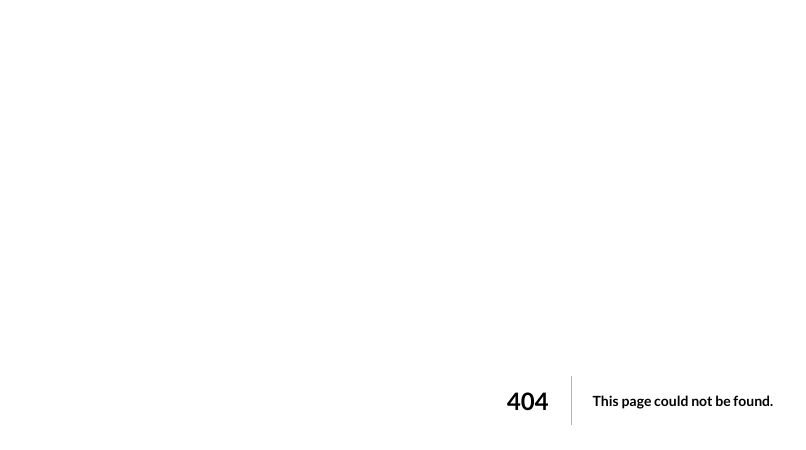
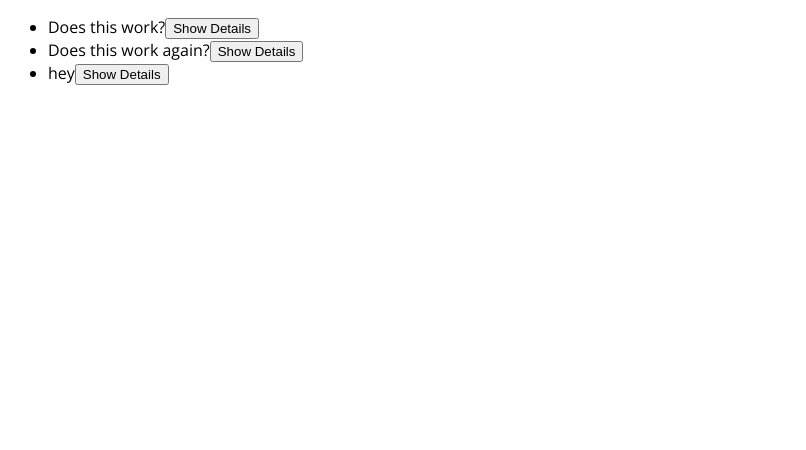
Before and after one commit to CodeHunt101/nextjs-full-course, a Next.js app: page /feedback in a window 1280 px wide. Before the commit this address had no page. Shown: the top 450 px of the page, without its empty margins (0-806 px from the left). Built offline with nearby package versions, Linux system fonts and the light colour scheme.

Commit message:
Using API routes for pre-rendering pages. Creating and using dynamic API routes

```diff
--- a/data/feedback.json
+++ b/data/feedback.json
@@ -8,5 +8,10 @@
     "id": "2022-05-14T07:25:18.509Z",
     "email": "siri@example.com",
     "text": "Does this work again?"
+  },
+  {
+    "id": "2022-05-14T08:35:06.747Z",
+    "email": "tan@example.com",
+    "text": "hey"
   }
 ]
--- /dev/null
+++ b/pages/api/feedback/[feedbackId].js
@@ -0,0 +1,14 @@
+import { buildFeedbackPath, extractFeedback } from '.'
+
+const handler = (req, res) => {
+  const feedbackId = req.query.feedbackId
+  const filePath = buildFeedbackPath()
+  const feedbackData = extractFeedback(filePath)
+
+  const selectedFeedback = feedbackData.find(
+    (feedback) => feedback.id === feedbackId
+  )
+  res.status(200).json({ feedback: selectedFeedback })
+}
+
+export default handler
--- a/pages/api/feedback.js
+++ b/pages/api/feedback/index.js
@@ -1,11 +1,11 @@
 import fs from 'fs'
 import path from 'path'
 
-const buildFeedbackPath = () => {
+export const buildFeedbackPath = () => {
   return path.join(process.cwd(), 'data', 'feedback.json')
 }
 
-const extractFeedback = (filePath) => {
+export const extractFeedback = (filePath) => {
   const fileData = fs.readFileSync(filePath)
   const data = JSON.parse(fileData)
   return data
--- /dev/null
+++ b/pages/feedback/index.js
@@ -0,0 +1,41 @@
+import { buildFeedbackPath, extractFeedback } from '../api/feedback'
+import { useState } from 'react'
+
+const FeedBackPage = ({ feedbackItems }) => {
+  const [feedbackData, setFeedbackData] = useState()
+
+  const loadFeedbackHandler = async (id) => {
+    const response = await fetch(`/api/feedback/${id}`)
+    const data = await response.json()
+    setFeedbackData(data.feedback)
+  }
+
+  return (
+    <>
+      {feedbackData && <p>{feedbackData.email}</p>}
+      <ul>
+        {feedbackItems.map((item) => (
+          <li key={item.id}>
+            {item.text}
+            <button onClick={() => loadFeedbackHandler(item.id)}>
+              Show Details
+            </button>
+          </li>
+        ))}
+      </ul>
+    </>
+  )
+}
+
+export const getStaticProps = () => {
+  const filePath = buildFeedbackPath()
+  const data = extractFeedback(filePath)
+
+  return {
+    props: {
+      feedbackItems: data,
+    },
+  }
+}
+
+export default FeedBackPage
--- a/pages/index.js
+++ b/pages/index.js
@@ -51,9 +51,7 @@ function HomePage() {
       <button onClick={loadFeedbackHandler}>Load feedbacks</button>
       <ul>
         {feedbackItems.map((item) => (
-          <li key={item.id}>
-            {item.email} - {item.text}
-          </li>
+          <li key={item.id}>{item.text}</li>
         ))}
       </ul>
     </div>
```
